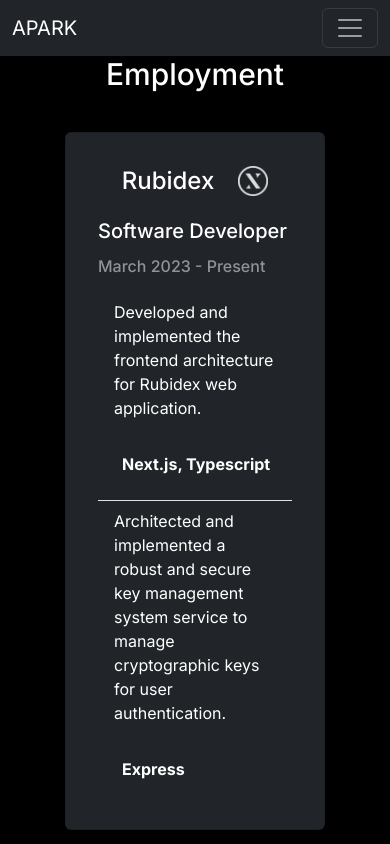
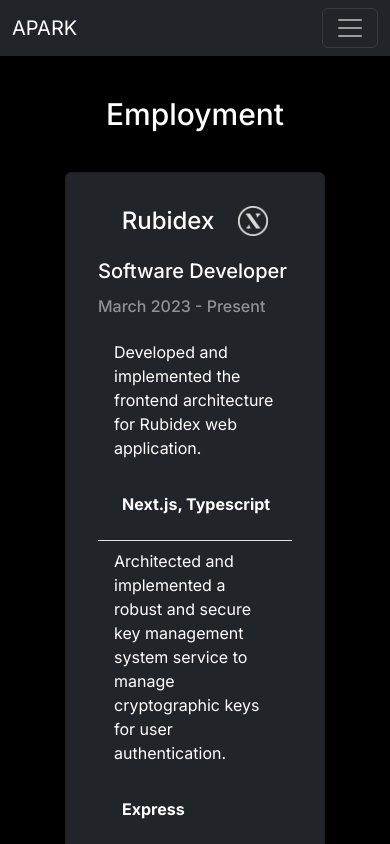
Before and after one commit to alfredoPark-48/apark_home, a Next.js app: page /experience in a window 390 px wide. Shown: the top 844 px of the page. Built offline with nearby package versions, Linux system fonts and the light colour scheme.

Commit message:
Updated styling for experience page

```diff
--- a/src/app/experience/page.tsx
+++ b/src/app/experience/page.tsx
@@ -8,7 +8,7 @@
 const ExperiencePage: FC = () => {
 	return (
 		<MainLayout>
-			<div className='flex flex-col justify-center items-center sm:py-10'>
+			<div className='flex flex-col justify-center items-center py-10'>
 				<h1 className='text-3xl mb-10'>Employment</h1>
 				<div className='flex flex-col gap-10 w-2/3 sm:w-2/3'>
 					<ExperienceCard
```
